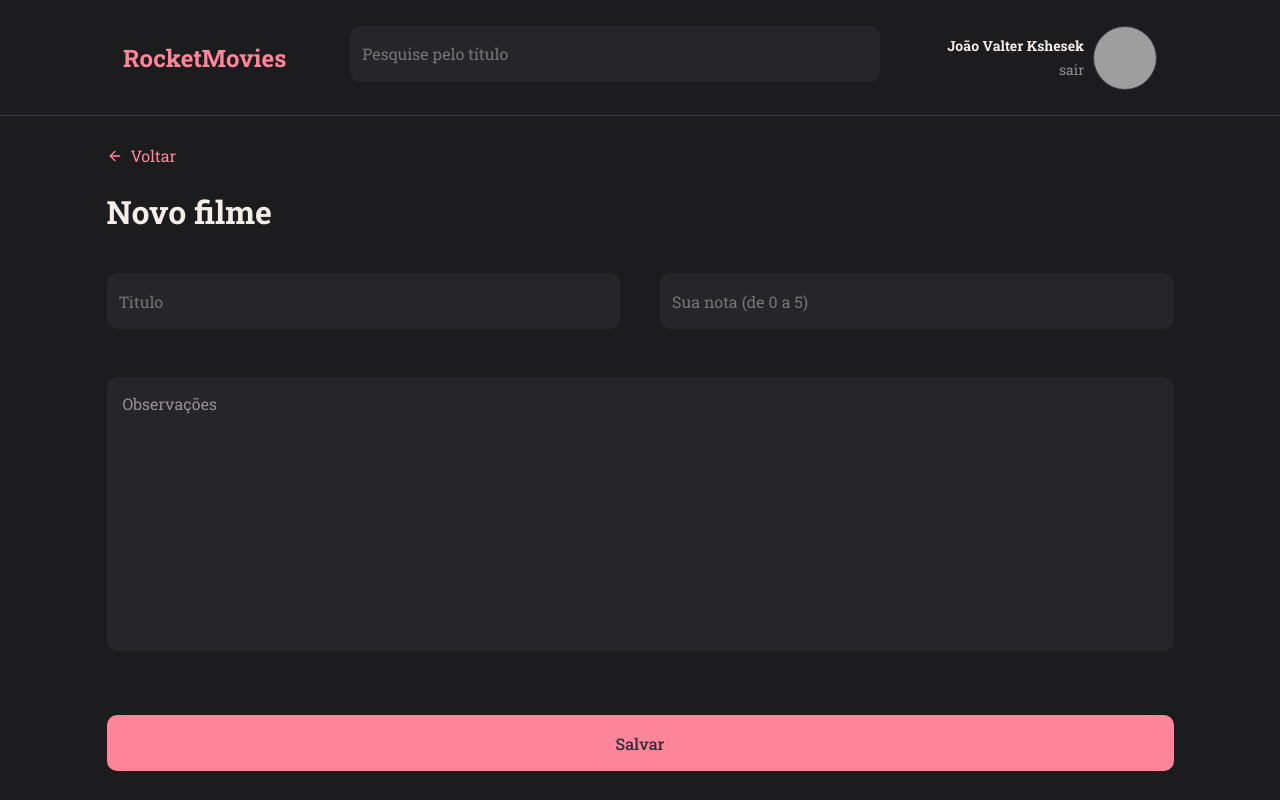
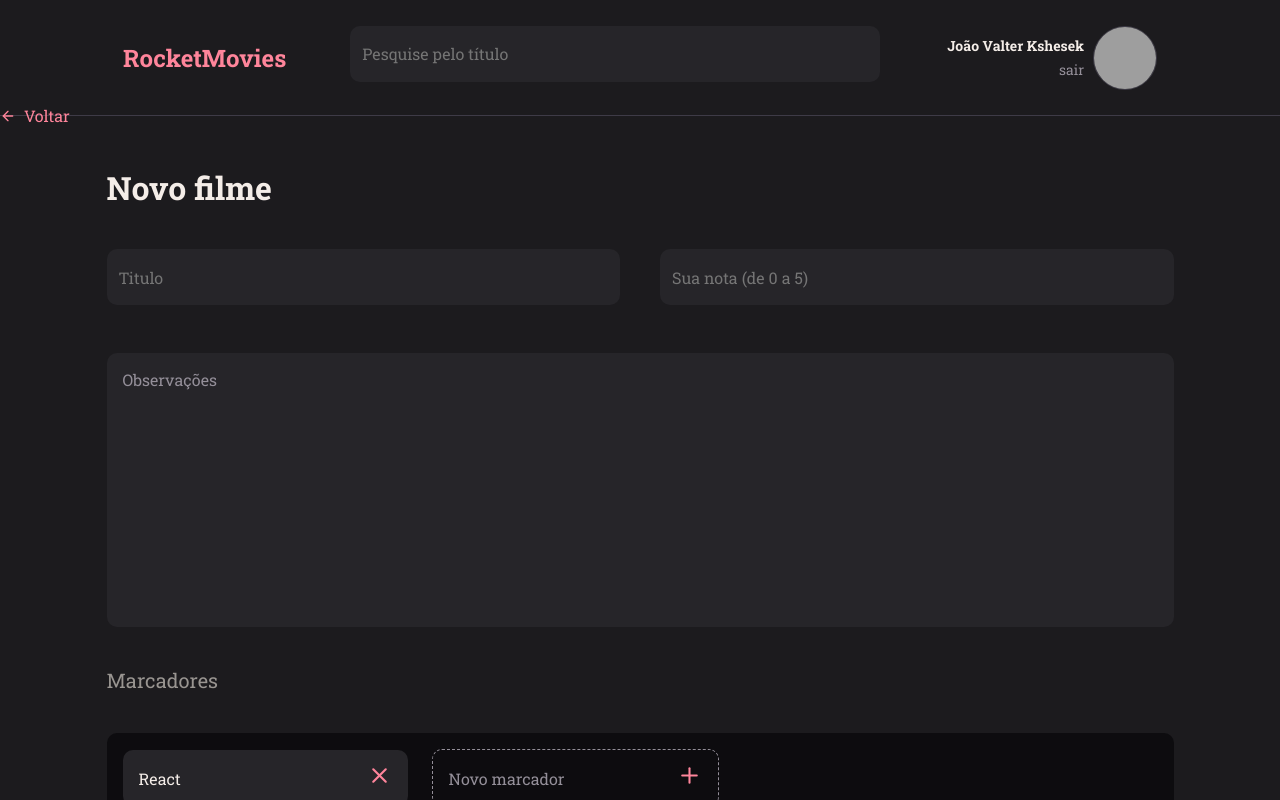
Before and after one commit to JoaoKshesek/RocketMovies, a React (Vite) app: page /new in a window 1280 px wide. Built offline with nearby package versions, Linux system fonts and the light colour scheme; grey boxes are pictures that could not be loaded.

Commit message:
Update New page

```diff
--- a/src/pages/New/index.jsx
+++ b/src/pages/New/index.jsx
@@ -5,17 +5,21 @@ import { Input } from "../../components/Input";
 import { Textarea } from "../../components/Textarea";
 import { Button } from "../../components/Button";
 import { ButtonBack } from '../../components/ButtonBack';
+import { MovieItem } from '../../components/MovieItem';
 
-import { Container, Form } from "./styles";
+
+import { Container, Form, Markers, Buttons } from "./styles";
 
 export function New() {
     return(
         <Container>
             <Header />
+
+
+            <Link to="/"><ButtonBack /></Link>
             <main>
                 <Form>
                     <header>
-                        <Link to="/"><ButtonBack /></Link>
                         <h1>Novo filme</h1>
                     </header>
                     <div>
@@ -24,7 +28,19 @@ export function New() {
                     </div>
 
                     <Textarea placeholder="Observações"/>
-                    <Button title="Salvar"/>
+
+                    <Markers>
+                        <h2>Marcadores</h2>
+                        <div className="tags">
+                            <MovieItem value="React" />
+                            <MovieItem isNew placeholder="Novo marcador" />
+                        </div>
+                    </Markers>
+
+                    <Buttons>
+                        <Button title="Excluir filme"/>
+                        <Button title="Salvar alterações"/>
+                    </Buttons>
                 </Form>
             </main>
         </Container>
--- a/src/pages/New/styles.js
+++ b/src/pages/New/styles.js
@@ -8,18 +8,41 @@ export const Container = styled.div`
     grid-template-rows: 105px auto;
     grid-template-areas:
     "header"
+    "back"
     "content";
-
 
     > main {
         grid-area: content;
         overflow-y: auto;
     }
-    .tags {
-        display: flex;
-        justify-content: space-between;
-        flex-wrap: wrap;
+
+    > Link {
+        grid-area: back;
+        ButtonBack {
+
+            margin: 40px auto;
+            max-width: 1067px;
+            padding: 0 600px;
+            display: flex;
+        }
     }
+
+    main::-webkit-scrollbar {
+        width: 8px;              /* width of the entire scrollbar */
+    }
+
+    main::-webkit-scrollbar-track {
+     background: transparent;        /* color of the tracking area */
+    }
+
+    main::-webkit-scrollbar-thumb {
+        background-color: ${({ theme }) => theme.COLORS.ROSE};    /* color of the scroll thumb */
+        border-radius: 9999px;
+        border: none;  /* creates padding around scroll thumb */
+    }
+
+
+
 `;
 
 export const Form = styled.form`
@@ -42,9 +65,44 @@ export const Form = styled.form`
         }
     }
 
+    Textarea {
+        margin-bottom: 0;
+    }
+
     > div {
         display: flex;
         gap: 40px;
     }
+    h2 {
+        font-size: 20px;
+        font-weight: 400;
+        color: ${({ theme }) => theme.COLORS.GRAY_500};
+    }
 
 `;
+
+export const Markers = styled.div`
+    display: flex;
+    flex-direction: column;
+    gap: 24px;
+
+    .tags {
+        display: flex;
+        flex-wrap: wrap;
+        align-items: center;
+        padding: 16px;
+        gap: 24px;
+        border-radius: 10px;
+        background-color: ${({ theme }) => theme.COLORS.BACKGROUND_900};
+    }
+`;
+
+export const Buttons = styled.div`
+    Button {
+        margin-top: 0;
+    }
+    Button:first-child {
+        color: ${({ theme }) => theme.COLORS.ROSE};
+        background-color: ${({ theme }) => theme.COLORS.BACKGROUND_900};
+    }
+`;
--- a/src/routes/app.routes.jsx
+++ b/src/routes/app.routes.jsx
@@ -3,6 +3,8 @@ import { Routes, Route } from 'react-router-dom';
 
 import { Home } from '../pages/Home'
 import { New } from '../pages/New'
+import { Profile } from '../pages/Profile'
+
 
 
 export function AppRoutes(){
@@ -10,6 +12,8 @@ export function AppRoutes(){
         <Routes>
             <Route path="/" element={<Home />}/>
             <Route path="/new" element={<New />}/>
+            <Route path="/profile" element={<Profile />}/>
+
 
         </Routes>
     )
```
